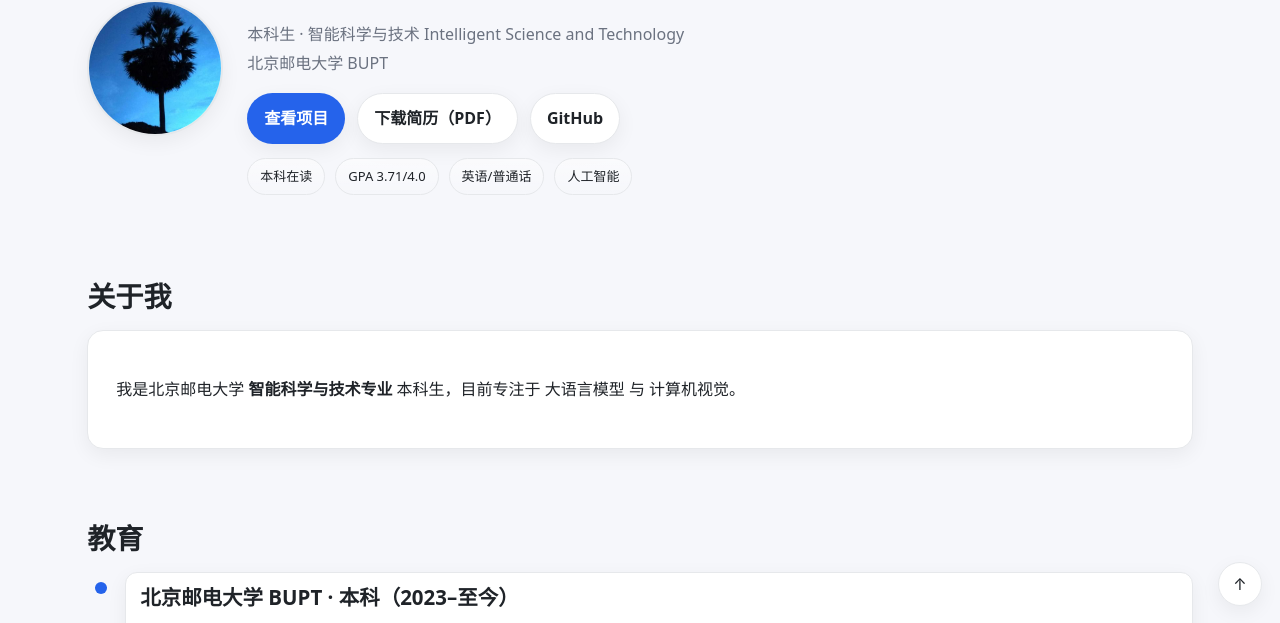
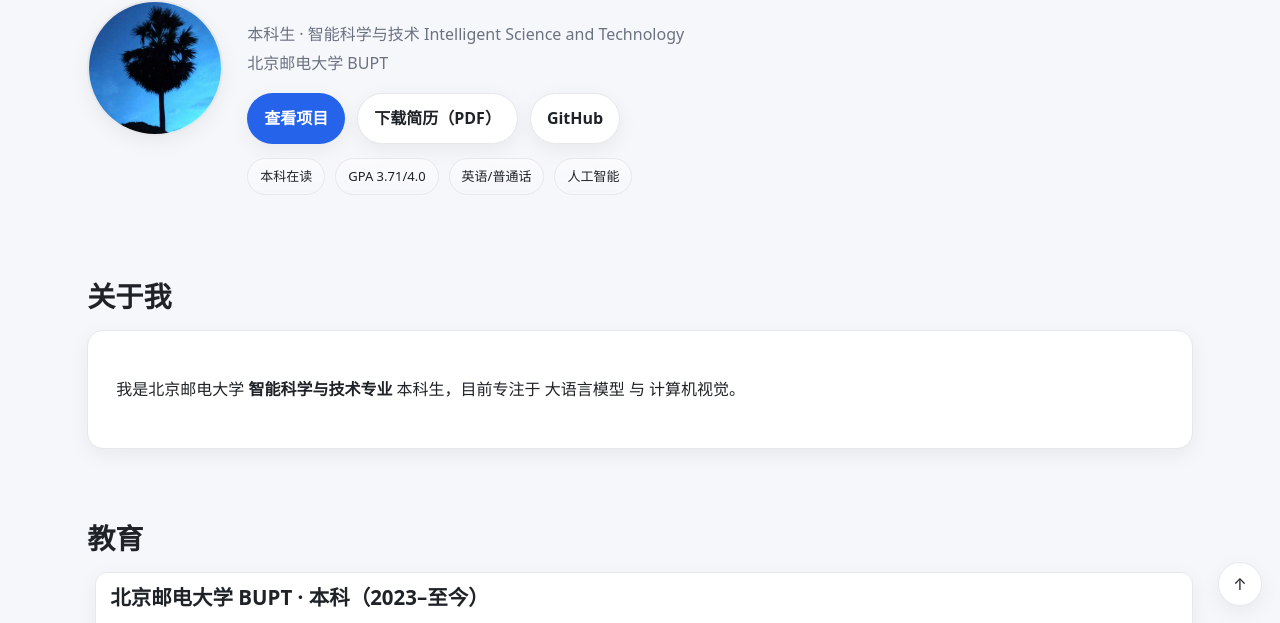
Before and after one commit to Ethan-ai637/Ethan-ai637.github.io, a plain HTML site: page index.html in a window 1280 px wide. Shown: the part 176-799 px from the top of the page. Drawn offline with Linux system fonts and the light colour scheme; no server answers.

Commit message:
Update index.html

```diff
--- a/index.html
+++ b/index.html
@@ -64,7 +64,6 @@
       <h2>教育</h2>
       <div class="timeline">
         <div class="tl-item">
-          <div class="tl-dot"></div>
           <div class="tl-card">
             <h3>北京邮电大学 BUPT · 本科（2023–至今）</h3>
             <p class="muted">专业：智能科学与技术 Intelligent Science and Technology</p>
```
